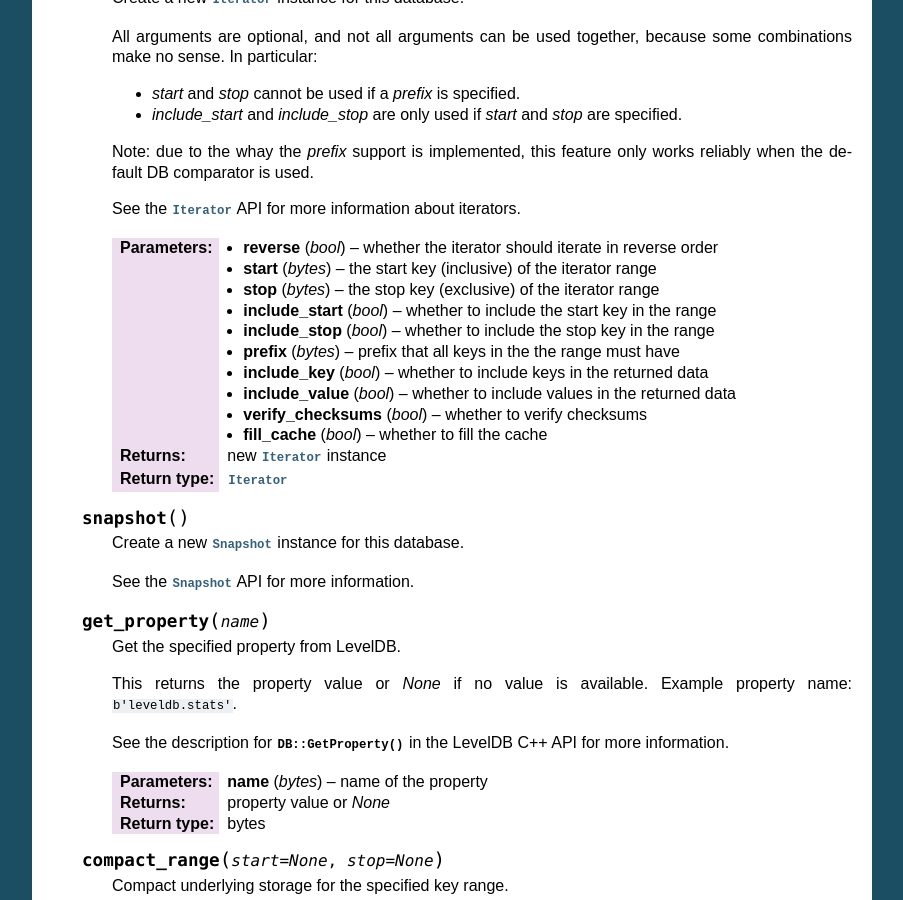
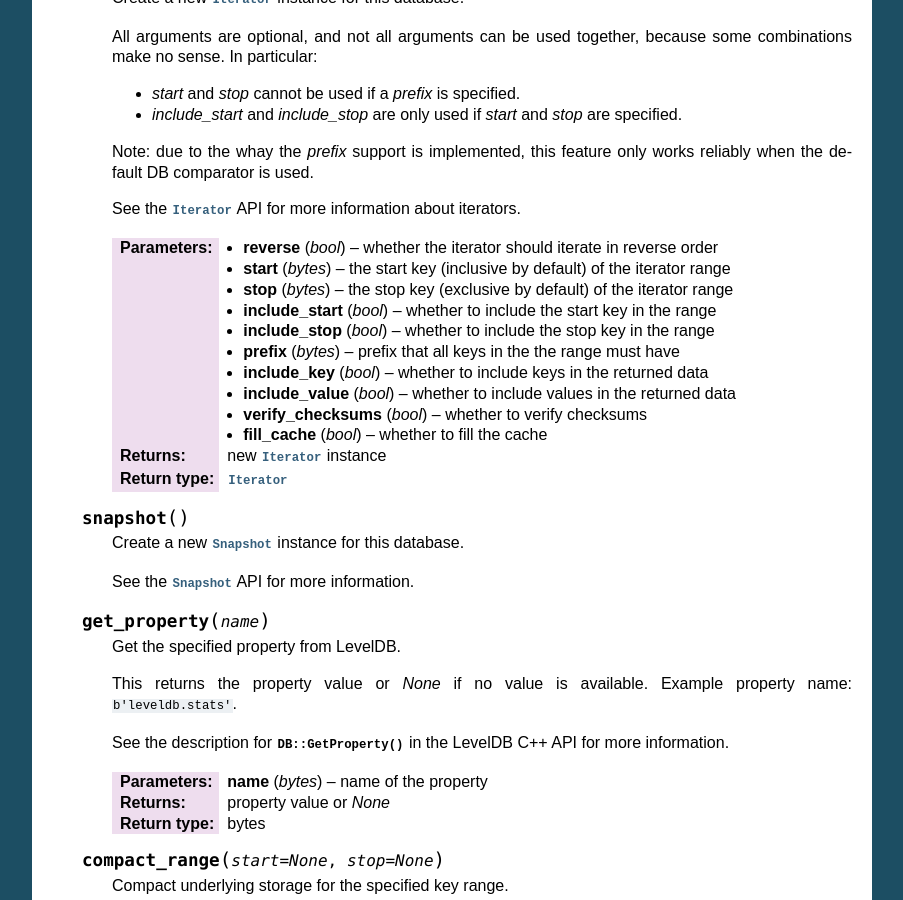
Before and after one commit to wbolster/plyvel, a Sphinx documentation site: the page built from doc/api.rst, in a window 1280 px wide and 900 px high, scrolled down 2364 px. Shown: the whole window, without its empty margins (198-1101 px from the left). Built offline with Sphinx 7.4.7, drawn with Linux system fonts in a browser that asks for light colours; some of the changed text lies outside the part shown.

```diff
--- a/doc/api.rst
+++ b/doc/api.rst
@@ -157,8 +157,10 @@ LevelDB database.
       See the :py:class:`Iterator` API for more information about iterators.
 
       :param bool reverse: whether the iterator should iterate in reverse order
-      :param bytes start: the start key (inclusive) of the iterator range
-      :param bytes stop: the stop key (exclusive) of the iterator range
+      :param bytes start: the start key (inclusive by default) of the iterator
+                          range
+      :param bytes stop: the stop key (exclusive by default) of the iterator
+                         range
       :param bool include_start: whether to include the start key in the range
       :param bool include_stop: whether to include the stop key in the range
       :param bytes prefix: prefix that all keys in the the range must have
```
Also changed, not shown: other parts of doc/api.rst (+1 -1 lines).
